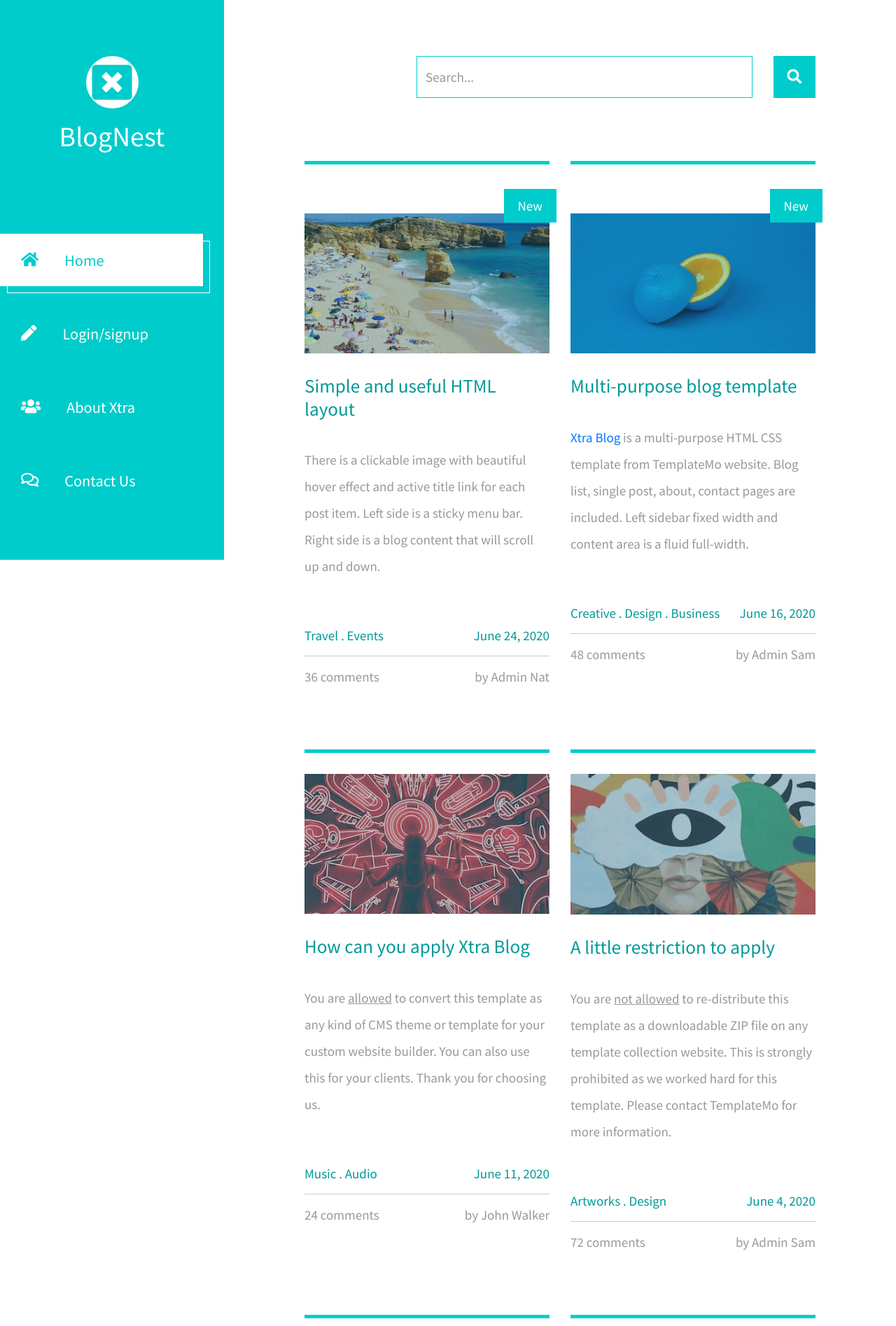
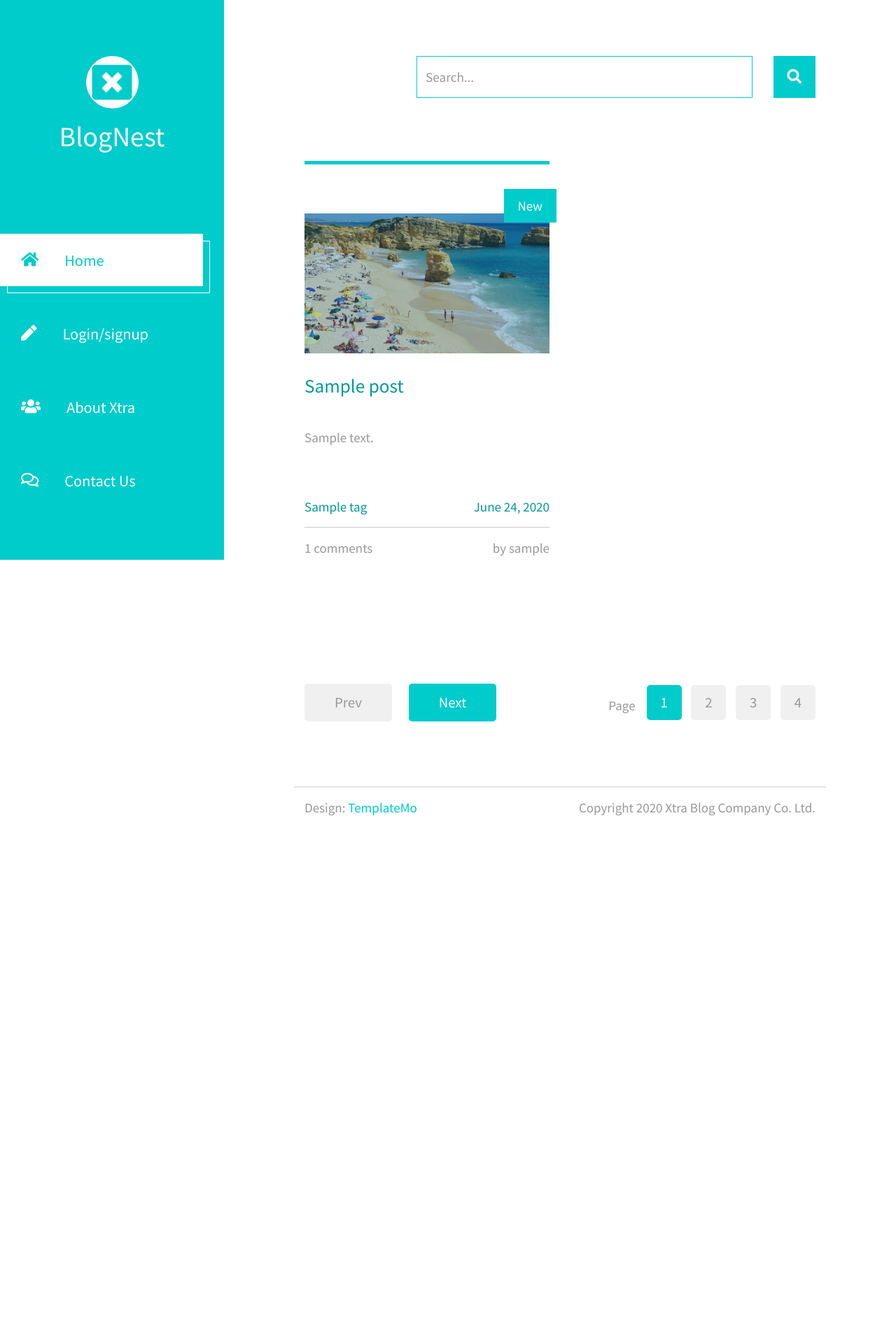
Before and after one commit to Abraham-s-yakubu/BlogNest, a Django app: page / in a window 1280 px wide. Shown: the top 1895 px of the page at 70% size. After the commit the page ends 1166 px from the top, so only its background shows below. Run offline with Django 5.2, Linux system fonts and the light colour scheme; tables that the repository leaves empty hold one stand-in row (values such as "Sample post"); some libraries are stand-ins or nearby versions.

Commit message:
posts are now retrieved from database

```diff
--- a/blog/BlogNest/urls.py
+++ b/blog/BlogNest/urls.py
@@ -3,7 +3,7 @@ from . import views
 
 urlpatterns = [
     path("", views.index, name="index"),
-    path("post", views.posts, name="post"),
+    path("post/<slug:slug>/", views.post_detail, name="post"),
 
     # path("post<str:pk>", views.post, name="post"),
     # path("create_post", views.create_post, name="create_post"),
--- a/blog/BlogNest/views.py
+++ b/blog/BlogNest/views.py
@@ -1,9 +1,17 @@
-from django.shortcuts import render
+from django.db.models import Count
+from django.shortcuts import render, get_object_or_404
 from .models import Post
 
 # Create your views here.
 def index(request):
-    return render(request,"index.html")
-def posts(request):
+    # post_content = Post.objects.all()
+    post_content = Post.objects.annotate(num_comments=Count('comments'))
+    return render(request,"index.html",{'posts': post_content})
+# def posts(request):
+#
+#     return render(request,"post.html")
 
-    return render(request,"post.html")
+
+def post_detail(request, slug):
+    post = get_object_or_404(Post, slug=slug)
+    return render(request, 'post.html', {'post': post})
--- a/blog/templates/index.html
+++ b/blog/templates/index.html
@@ -113,170 +113,178 @@ https://templatemo.com/tm-553-xtra-blog
           </div>
         </div>
         <div class="row tm-row">
+          {% for post in posts %}
+          {% if post.slug %}
           <article class="col-12 col-md-6 tm-post">
             <hr class="tm-hr-primary" />
-            <a href="post" class="effect-lily tm-post-link tm-pt-60">
+            <a href="{% url 'post' slug=post.slug %}" class="effect-lily tm-post-link tm-pt-60">
               <div class="tm-post-link-inner">
                 <img src="{% static 'img/img-01.jpg'%}" alt="Image" class="img-fluid" />
               </div>
               <span class="position-absolute tm-new-badge">New</span>
               <h2 class="tm-pt-30 tm-color-primary tm-post-title">
-                Simple and useful HTML layout
+                {{post.title}}
               </h2>
             </a>
             <p class="tm-pt-30">
-              There is a clickable image with beautiful hover effect and active
-              title link for each post item. Left side is a sticky menu bar.
-              Right side is a blog content that will scroll up and down.
+              {{post.body|truncatewords:20}}
             </p>
             <div class="d-flex justify-content-between tm-pt-45">
-              <span class="tm-color-primary">Travel . Events</span>
+              <span class="tm-color-primary">
+                {% for tag in post.tags.all %}
+                    {{ tag.name }}{% if not forloop.last %}. {% endif %}
+                {% empty %}
+                    No tags
+                {% endfor %}
+            </span>
               <span class="tm-color-primary">June 24, 2020</span>
             </div>
             <hr />
             <div class="d-flex justify-content-between">
-              <span>36 comments</span>
-              <span>by Admin Nat</span>
+              <span>{{ post.num_comments }} comment{{ post.num_comments|yesno:"s,s" }}</span>
+              <span>by {{post.author}}</span>
             </div>
           </article>
-          <article class="col-12 col-md-6 tm-post">
-            <hr class="tm-hr-primary" />
-            <a href="post.html" class="effect-lily tm-post-link tm-pt-60">
-              <div class="tm-post-link-inner">
-                <img src="{% static 'img/img-02.jpg'%}" alt="Image" class="img-fluid" />
-              </div>
-              <span class="position-absolute tm-new-badge">New</span>
-              <h2 class="tm-pt-30 tm-color-primary tm-post-title">
-                Multi-purpose blog template
-              </h2>
-            </a>
-            <p class="tm-pt-30">
-              <a
-                rel="nofollow"
-                href="https://templatemo.com/tm-553-xtra-blog"
-                target="_blank"
-                >Xtra Blog</a
-              >
-              is a multi-purpose HTML CSS template from TemplateMo website. Blog
-              list, single post, about, contact pages are included. Left sidebar
-              fixed width and content area is a fluid full-width.
-            </p>
-            <div class="d-flex justify-content-between tm-pt-45">
-              <span class="tm-color-primary">Creative . Design . Business</span>
-              <span class="tm-color-primary">June 16, 2020</span>
-            </div>
-            <hr />
-            <div class="d-flex justify-content-between">
-              <span>48 comments</span>
-              <span>by Admin Sam</span>
-            </div>
-          </article>
-          <article class="col-12 col-md-6 tm-post">
-            <hr class="tm-hr-primary" />
-            <a href="post.html" class="effect-lily tm-post-link tm-pt-20">
-              <div class="tm-post-link-inner">
-                <img src="img/img-03.jpg" alt="Image" class="img-fluid" />
-              </div>
-              <h2 class="tm-pt-30 tm-color-primary tm-post-title">
-                How can you apply Xtra Blog
-              </h2>
-            </a>
-            <p class="tm-pt-30">
-              You are <u>allowed</u> to convert this template as any kind of CMS
-              theme or template for your custom website builder. You can also
-              use this for your clients. Thank you for choosing us.
-            </p>
-            <div class="d-flex justify-content-between tm-pt-45">
-              <span class="tm-color-primary">Music . Audio</span>
-              <span class="tm-color-primary">June 11, 2020</span>
-            </div>
-            <hr />
-            <div class="d-flex justify-content-between">
-              <span>24 comments</span>
-              <span>by John Walker</span>
-            </div>
-          </article>
-          <article class="col-12 col-md-6 tm-post">
-            <hr class="tm-hr-primary" />
-            <a href="post.html" class="effect-lily tm-post-link tm-pt-20">
-              <div class="tm-post-link-inner">
-                <img src="img/img-04.jpg" alt="Image" class="img-fluid" />
-              </div>
-              <h2 class="tm-pt-30 tm-color-primary tm-post-title">
-                A little restriction to apply
-              </h2>
-            </a>
-            <p class="tm-pt-30">
-              You are <u>not allowed</u> to re-distribute this template as a
-              downloadable ZIP file on any template collection website. This is
-              strongly prohibited as we worked hard for this template. Please
-              contact TemplateMo for more information.
-            </p>
-            <div class="d-flex justify-content-between tm-pt-45">
-              <span class="tm-color-primary">Artworks . Design</span>
-              <span class="tm-color-primary">June 4, 2020</span>
-            </div>
-            <hr />
-            <div class="d-flex justify-content-between">
-              <span>72 comments</span>
-              <span>by Admin Sam</span>
-            </div>
-          </article>
-          <article class="col-12 col-md-6 tm-post">
-            <hr class="tm-hr-primary" />
-            <a href="post.html" class="effect-lily tm-post-link tm-pt-20">
-              <div class="tm-post-link-inner">
-                <img src="img/img-05.jpg" alt="Image" class="img-fluid" />
-              </div>
-              <h2 class="tm-pt-30 tm-color-primary tm-post-title">
-                Color hexa values of Xtra Blog
-              </h2>
-            </a>
-            <p class="tm-pt-30">
-              If you wish to kindly support us, please contact us or contribute
-              a small PayPal amount to info [at] templatemo.com that is helpful
-              for us.
-              <br />
-              Title #099 New #0CC <br />
-              <span class="tm-color-primary"
-                >Text #999 Line #CCC Next #0CC Prev #F0F0F0</span
-              >
-            </p>
-            <div class="d-flex justify-content-between tm-pt-45">
-              <span class="tm-color-primary">Creative . Video . Audio</span>
-              <span class="tm-color-primary">May 31, 2020</span>
-            </div>
-            <hr />
-            <div class="d-flex justify-content-between">
-              <span>84 comments</span>
-              <span>by Admin Sam</span>
-            </div>
-          </article>
-          <article class="col-12 col-md-6 tm-post">
-            <hr class="tm-hr-primary" />
-            <a href="post.html" class="effect-lily tm-post-link tm-pt-20">
-              <div class="tm-post-link-inner">
-                <img src="img/img-06.jpg" alt="Image" class="img-fluid" />
-              </div>
-              <h2 class="tm-pt-30 tm-color-primary tm-post-title">
-                Donec convallis varius risus
-              </h2>
-            </a>
-            <p class="tm-pt-30">
-              Quisque id ipsum vel sem maximus vulputate sed quis velit. Nunc
-              vel turpis eget orci elementum cursus vitae in eros. Quisque
-              vulputate nulla ut dolor consectetur luctus.
-            </p>
-            <div class="d-flex justify-content-between tm-pt-45">
-              <span class="tm-color-primary">Visual . Artworks</span>
-              <span class="tm-color-primary">June 16, 2020</span>
-            </div>
-            <hr />
-            <div class="d-flex justify-content-between">
-              <span>96 comments</span>
-              <span>by Admin Sam</span>
-            </div>
-          </article>
+          {% endif %}
+          {% endfor %}
+<!--          <article class="col-12 col-md-6 tm-post">-->
+<!--            <hr class="tm-hr-primary" />-->
+<!--            <a href="" class="effect-lily tm-post-link tm-pt-60">-->
+<!--              <div class="tm-post-link-inner">-->
+<!--                <img src="{% static 'img/img-02.jpg'%}" alt="Image" class="img-fluid" />-->
+<!--              </div>-->
+<!--              <span class="position-absolute tm-new-badge">New</span>-->
+<!--              <h2 class="tm-pt-30 tm-color-primary tm-post-title">-->
+<!--                Multi-purpose blog template-->
+<!--              </h2>-->
+<!--            </a>-->
+<!--            <p class="tm-pt-30">-->
+<!--              <a-->
+<!--                rel="nofollow"-->
+<!--                href="https://templatemo.com/tm-553-xtra-blog"-->
+<!--                target="_blank"-->
+<!--                >Xtra Blog</a-->
+<!--              >-->
+<!--              is a multi-purpose HTML CSS template from TemplateMo website. Blog-->
+<!--              list, single post, about, contact pages are included. Left sidebar-->
+<!--              fixed width and content area is a fluid full-width.-->
+<!--            </p>-->
+<!--            <div class="d-flex justify-content-between tm-pt-45">-->
+<!--              <span class="tm-color-primary">Creative . Design . Business</span>-->
+<!--              <span class="tm-color-primary">June 16, 2020</span>-->
+<!--            </div>-->
+<!--            <hr />-->
+<!--            <div class="d-flex justify-content-between">-->
+<!--              <span>48 comments</span>-->
+<!--              <span>by Admin Sam</span>-->
+<!--            </div>-->
+<!--          </article>-->
+<!--          <article class="col-12 col-md-6 tm-post">-->
+<!--            <hr class="tm-hr-primary" />-->
+<!--            <a href="post.html" class="effect-lily tm-post-link tm-pt-20">-->
+<!--              <div class="tm-post-link-inner">-->
+<!--                <img src="img/img-03.jpg" alt="Image" class="img-fluid" />-->
+<!--              </div>-->
+<!--              <h2 class="tm-pt-30 tm-color-primary tm-post-title">-->
+<!--                How can you apply Xtra Blog-->
+<!--              </h2>-->
+<!--            </a>-->
+<!--            <p class="tm-pt-30">-->
+<!--              You are <u>allowed</u> to convert this template as any kind of CMS-->
+<!--              theme or template for your custom website builder. You can also-->
+<!--              use this for your clients. Thank you for choosing us.-->
+<!--            </p>-->
+<!--            <div class="d-flex justify-content-between tm-pt-45">-->
+<!--              <span class="tm-color-primary">Music . Audio</span>-->
+<!--              <span class="tm-color-primary">June 11, 2020</span>-->
+<!--            </div>-->
+<!--            <hr />-->
+<!--            <div class="d-flex justify-content-between">-->
+<!--              <span>24 comments</span>-->
+<!--              <span>by John Walker</span>-->
+<!--            </div>-->
+<!--          </article>-->
+<!--          <article class="col-12 col-md-6 tm-post">-->
+<!--            <hr class="tm-hr-primary" />-->
+<!--            <a href="post.html" class="effect-lily tm-post-link tm-pt-20">-->
+<!--              <div class="tm-post-link-inner">-->
+<!--                <img src="img/img-04.jpg" alt="Image" class="img-fluid" />-->
+<!--              </div>-->
+<!--              <h2 class="tm-pt-30 tm-color-primary tm-post-title">-->
+<!--                A little restriction to apply-->
+<!--              </h2>-->
+<!--            </a>-->
+<!--            <p class="tm-pt-30">-->
+<!--              You are <u>not allowed</u> to re-distribute this template as a-->
+<!--              downloadable ZIP file on any template collection website. This is-->
+<!--              strongly prohibited as we worked hard for this template. Please-->
+<!--              contact TemplateMo for more information.-->
+<!--            </p>-->
+<!--            <div class="d-flex justify-content-between tm-pt-45">-->
+<!--              <span class="tm-color-primary">Artworks . Design</span>-->
+<!--              <span class="tm-color-primary">June 4, 2020</span>-->
+<!--            </div>-->
+<!--            <hr />-->
+<!--            <div class="d-flex justify-content-between">-->
+<!--              <span>72 comments</span>-->
+<!--              <span>by Admin Sam</span>-->
+<!--            </div>-->
+<!--          </article>-->
+<!--          <article class="col-12 col-md-6 tm-post">-->
+<!--            <hr class="tm-hr-primary" />-->
+<!--            <a href="post.html" class="effect-lily tm-post-link tm-pt-20">-->
+<!--              <div class="tm-post-link-inner">-->
+<!--                <img src="img/img-05.jpg" alt="Image" class="img-fluid" />-->
+<!--              </div>-->
+<!--              <h2 class="tm-pt-30 tm-color-primary tm-post-title">-->
+<!--                Color hexa values of Xtra Blog-->
+<!--              </h2>-->
+<!--            </a>-->
+<!--            <p class="tm-pt-30">-->
+<!--              If you wish to kindly support us, please contact us or contribute-->
+<!--              a small PayPal amount to info [at] templatemo.com that is helpful-->
+<!--              for us.-->
+<!--              <br />-->
+<!--              Title #099 New #0CC <br />-->
+<!--              <span class="tm-color-primary"-->
+<!--                >Text #999 Line #CCC Next #0CC Prev #F0F0F0</span-->
+<!--              >-->
+<!--            </p>-->
+<!--            <div class="d-flex justify-content-between tm-pt-45">-->
+<!--              <span class="tm-color-primary">Creative . Video . Audio</span>-->
+<!--              <span class="tm-color-primary">May 31, 2020</span>-->
+<!--            </div>-->
+<!--            <hr />-->
+<!--            <div class="d-flex justify-content-between">-->
+<!--              <span>84 comments</span>-->
+<!--              <span>by Admin Sam</span>-->
+<!--            </div>-->
+<!--          </article>-->
+<!--          <article class="col-12 col-md-6 tm-post">-->
+<!--            <hr class="tm-hr-primary" />-->
+<!--            <a href="post.html" class="effect-lily tm-post-link tm-pt-20">-->
+<!--              <div class="tm-post-link-inner">-->
+<!--                <img src="img/img-06.jpg" alt="Image" class="img-fluid" />-->
+<!--              </div>-->
+<!--              <h2 class="tm-pt-30 tm-color-primary tm-post-title">-->
+<!--                Donec convallis varius risus-->
+<!--              </h2>-->
+<!--            </a>-->
+<!--            <p class="tm-pt-30">-->
+<!--              Quisque id ipsum vel sem maximus vulputate sed quis velit. Nunc-->
+<!--              vel turpis eget orci elementum cursus vitae in eros. Quisque-->
+<!--              vulputate nulla ut dolor consectetur luctus.-->
+<!--            </p>-->
+<!--            <div class="d-flex justify-content-between tm-pt-45">-->
+<!--              <span class="tm-color-primary">Visual . Artworks</span>-->
+<!--              <span class="tm-color-primary">June 16, 2020</span>-->
+<!--            </div>-->
+<!--            <hr />-->
+<!--            <div class="d-flex justify-content-between">-->
+<!--              <span>96 comments</span>-->
+<!--              <span>by Admin Sam</span>-->
+<!--            </div>-->
+<!--          </article>-->
         </div>
         <div class="row tm-row tm-mt-100 tm-mb-75">
           <div class="tm-prev-next-wrapper">
```
